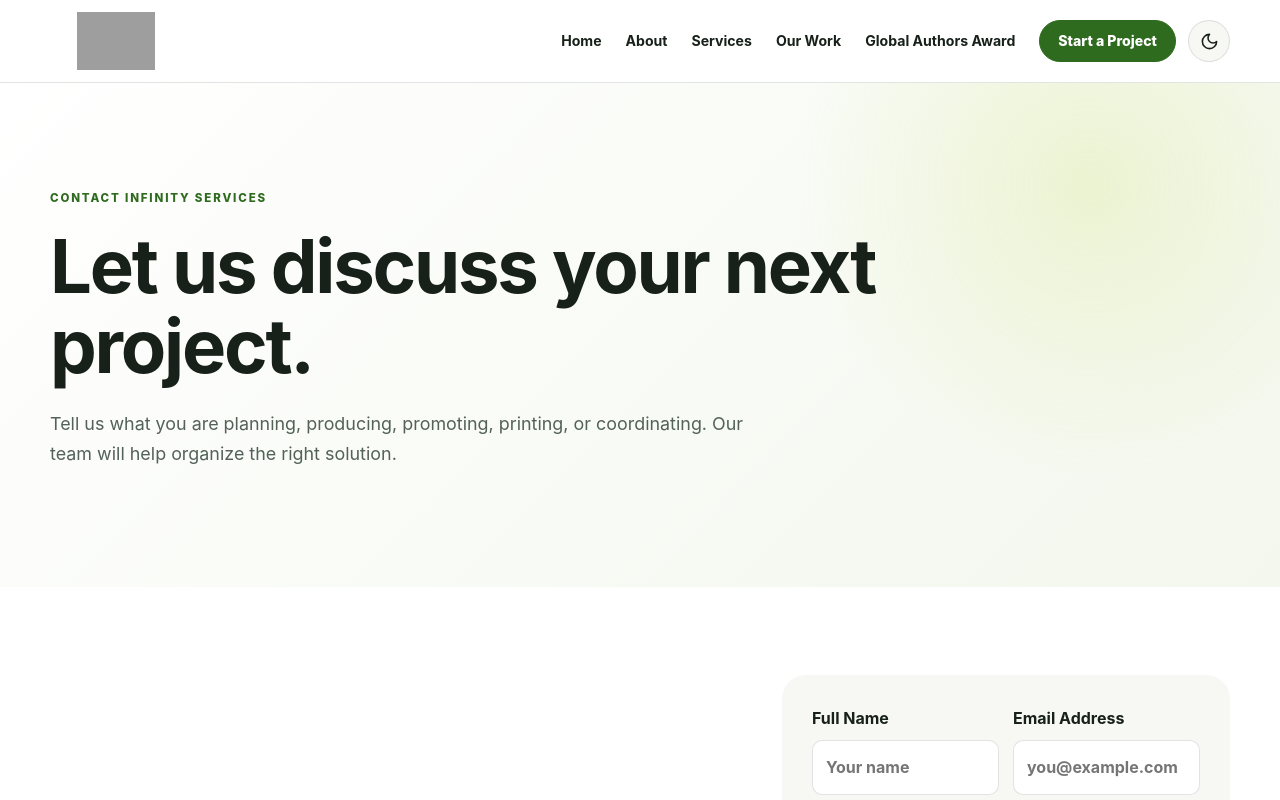
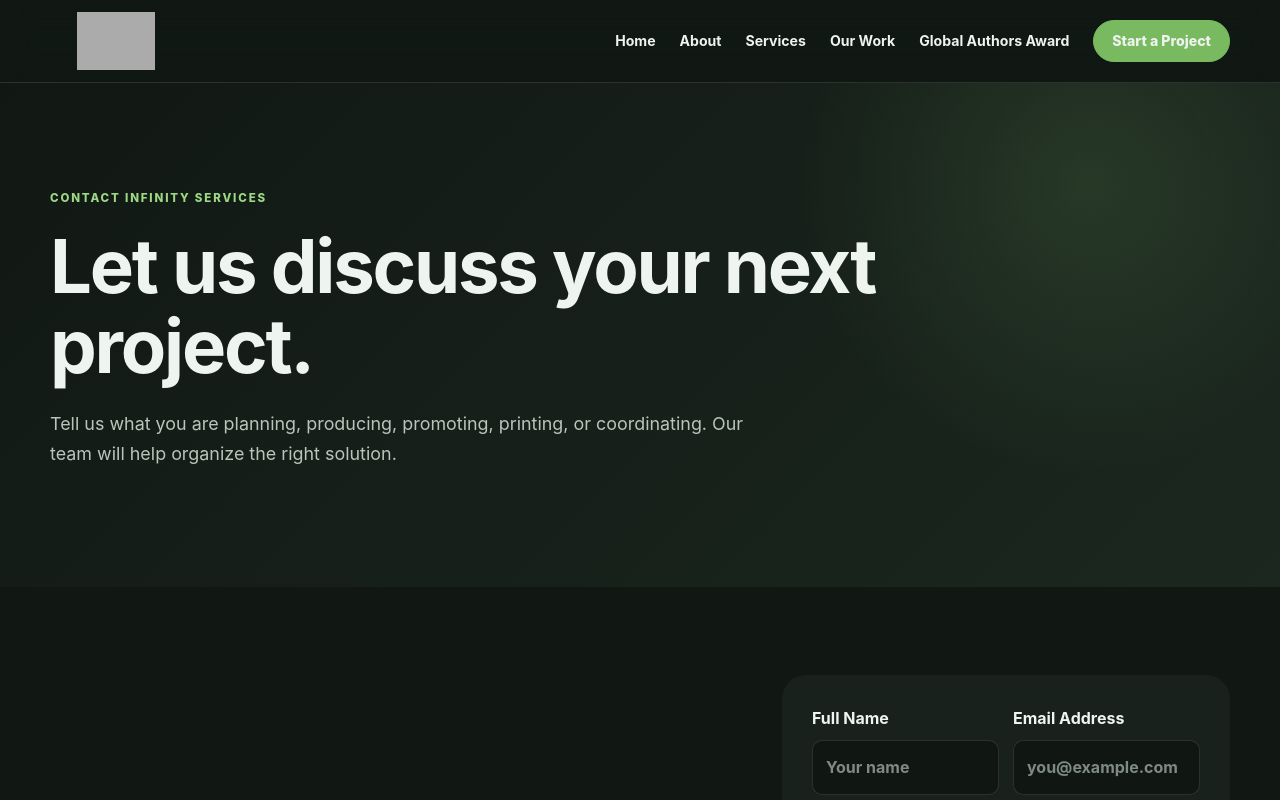
Before and after one commit to anikethapa20-lgtm/infinity-services-nepal, a React (Vite) app: page /contact in a window 1280 px wide. Shown: the top 800 px of the page. Built offline with nearby package versions, Linux system fonts and the light colour scheme; no server answers; grey boxes are pictures that could not be loaded.

Commit message:
semi dark

```diff
--- a/src/styles.css
+++ b/src/styles.css
@@ -926,163 +926,187 @@ blockquote {
   }
 }
 
-/* Light and dark mode */
+/* Semi-dark light theme */
 
 :root {
   color-scheme: light;
+  --ink: #eef4ef;
+  --deep: #dce9df;
+  --green: #8fcf74;
+  --lime: #c3db57;
+  --gold: #d1b66f;
+  --ivory: #18211b;
+  --soft: #202c23;
+  --white: #111814;
+  --muted: #aebbb1;
+  --line: rgba(235, 244, 237, 0.12);
+  --shadow: 0 24px 60px rgba(0, 0, 0, 0.28);
 }
 
-html[data-theme='dark'] {
-  color-scheme: dark;
-
-  --ink: #eef4ef;
-  --deep: #d7eadb;
-  --green: #9bcf79;
-  --lime: #c8df58;
-  --gold: #d8bd82;
-  --ivory: #111914;
-  --soft: #17231a;
-  --white: #0c120e;
-  --muted: #a8b6ab;
-  --line: rgba(232, 243, 234, 0.12);
-  --shadow: 0 24px 60px rgba(0, 0, 0, 0.34);
+body {
+  background: #111814;
+  color: var(--ink);
 }
 
-body,
-.site-header,
-.hero,
-.page-hero,
-.ivory,
-.soft,
+.site-header {
+  background: rgba(17, 24, 20, 0.96);
+  border-bottom-color: var(--line);
+}
+
+.brand img,
+.footer-logo {
+  filter: brightness(1.08) saturate(1.05);
+}
+
+.nav-links a {
+  color: #edf3ee;
+}
+
+.nav-links a.active:not(.btn),
+.nav-links a:hover:not(.btn) {
+  color: var(--lime);
+}
+
+.hero {
+  background:
+    radial-gradient(
+      circle at 82% 20%,
+      rgba(143, 207, 116, 0.16),
+      transparent 28%
+    ),
+    linear-gradient(
+      135deg,
+      #121915,
+      #19231c 58%,
+      #202d23
+    );
+}
+
+.hero-copy p,
+.page-hero p,
+.award-hero p,
+.lead,
+.section-head p,
+.service-card p,
+.work-card p,
+.value-grid p,
+.detail-grid ul,
+.process-grid p {
+  color: #b9c5bc;
+}
+
+.hero-visual-card {
+  background:
+    linear-gradient(
+      145deg,
+      rgba(28, 39, 31, 0.97),
+      rgba(22, 31, 25, 0.95)
+    );
+  border-color: var(--line);
+  box-shadow:
+    0 30px 80px rgba(0, 0, 0, 0.34),
+    inset 0 1px 0 rgba(255, 255, 255, 0.04);
+}
+
+.hero-service-item,
+.hero-panel,
+.stat-grid div,
 .service-card,
 .mission-grid article,
 .detail-grid article,
 .work-card,
+.process-grid article,
 .contact-form,
 .contact-info-grid article,
-.hero-visual-card,
-.hero-service-item,
-.hero-panel,
-.stat-grid div,
-.category-list div,
-.award-highlight-grid article {
-  transition:
-    background-color 0.25s ease,
-    color 0.25s ease,
-    border-color 0.25s ease;
+.award-highlight-grid article,
+.category-list div {
+  background: #18211b;
+  border-color: var(--line);
 }
 
-.nav-actions {
-  display: flex;
-  align-items: center;
-  gap: 12px;
+.hero-service-item span {
+  background: #263329;
+  color: var(--lime);
 }
 
-.theme-toggle {
-  display: inline-flex;
-  width: 42px;
-  height: 42px;
-  align-items: center;
-  justify-content: center;
-  border: 1px solid var(--line);
-  border-radius: 999px;
-  background: var(--ivory);
-  color: var(--ink);
-  cursor: pointer;
-  transition:
-    transform 0.2s ease,
-    background 0.2s ease,
-    border-color 0.2s ease;
+.hero-visual-top strong,
+.stat-grid strong,
+.trust-grid strong {
+  color: #dce9df;
 }
 
-.theme-toggle:hover {
-  transform: translateY(-2px);
-  border-color: var(--green);
+.trust-strip,
+.ivory {
+  background: #151e18;
 }
 
-html[data-theme='dark'] body {
-  background: #0c120e;
-  color: var(--ink);
+.soft {
+  background: #1b271f;
 }
 
-html[data-theme='dark'] .site-header {
-  background: rgba(12, 18, 14, 0.92);
-}
-
-html[data-theme='dark'] .hero {
-  background:
-    radial-gradient(
-      circle at 82% 20%,
-      rgba(155, 207, 121, 0.18),
-      transparent 28%
-    ),
-    linear-gradient(
-      135deg,
-      #0c120e,
-      #121c15 58%,
-      #17231a
-    );
-}
-
-html[data-theme='dark'] .page-hero {
+.page-hero {
   background:
     radial-gradient(
       circle at 85% 20%,
-      rgba(155, 207, 121, 0.15),
+      rgba(143, 207, 116, 0.13),
       transparent 25%
     ),
     linear-gradient(
       135deg,
-      #0c120e,
-      #17231a
+      #111814,
+      #1b271f
     );
 }
 
-html[data-theme='dark'] .hero-copy p,
-html[data-theme='dark'] .page-hero p,
-html[data-theme='dark'] .award-hero p,
-html[data-theme='dark'] .lead {
-  color: #bdc9c0;
+.btn {
+  background: #79b960;
+  border-color: #79b960;
+  color: #0c120e;
 }
 
-html[data-theme='dark'] .hero-visual-card,
-html[data-theme='dark'] .service-card,
-html[data-theme='dark'] .mission-grid article,
-html[data-theme='dark'] .detail-grid article,
-html[data-theme='dark'] .work-card,
-html[data-theme='dark'] .contact-form,
-html[data-theme='dark'] .contact-info-grid article,
-html[data-theme='dark'] .award-highlight-grid article,
-html[data-theme='dark'] .category-list div {
-  background: #111914;
+.btn.outline {
+  background: transparent;
+  border-color: #79b960;
+  color: #a9db91;
 }
 
-html[data-theme='dark'] .hero-service-item,
-html[data-theme='dark'] .hero-panel,
-html[data-theme='dark'] .stat-grid div {
-  background: rgba(23, 35, 26, 0.9);
+.btn.lime {
+  background: var(--lime);
+  border-color: var(--lime);
+  color: #111814;
 }
 
-html[data-theme='dark'] .btn.outline {
-  border-color: var(--green);
-  color: var(--green);
+.eyebrow {
+  color: #9dd884;
 }
 
-html[data-theme='dark'] .footer-logo,
-html[data-theme='dark'] .brand img {
-  filter: brightness(1.08);
+blockquote {
+  background: #18211b;
+}
+
+.contact-form input,
+.contact-form select,
+.contact-form textarea {
+  background: #101713;
+  color: #eef4ef;
+  border-color: var(--line);
+}
+
+.contact-form input::placeholder,
+.contact-form textarea::placeholder {
+  color: #7f8b82;
+}
+
+.theme-toggle {
+  display: none;
+}
+
+.footer {
+  background: #0a0f0c;
 }
 
 @media (max-width: 1000px) {
-  .nav-actions {
-    margin-left: auto;
-  }
-
   .nav-links {
-    background: var(--white);
-  }
-
-  html[data-theme='dark'] .nav-links {
-    background: #0c120e;
+    background: #111814;
   }
 }
```
